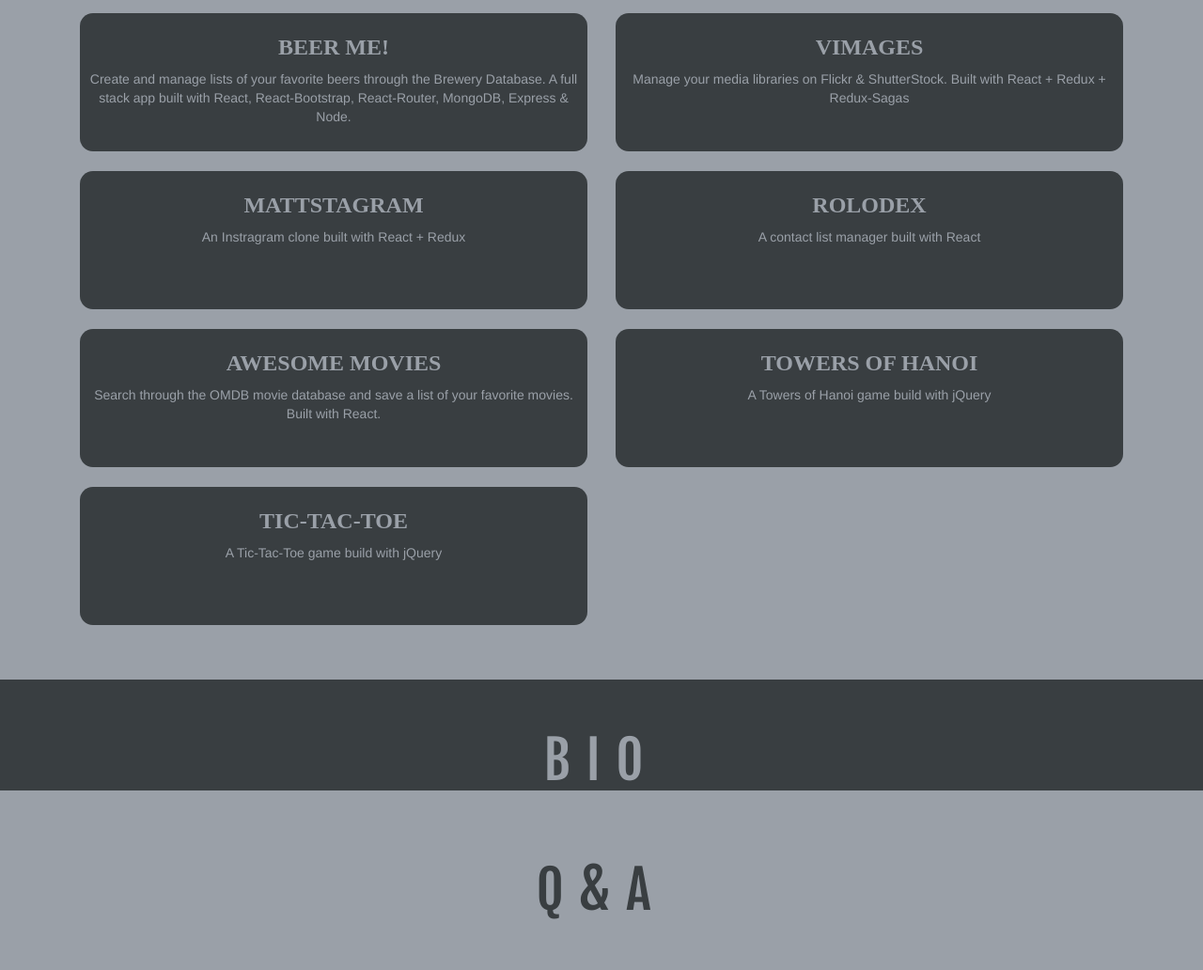
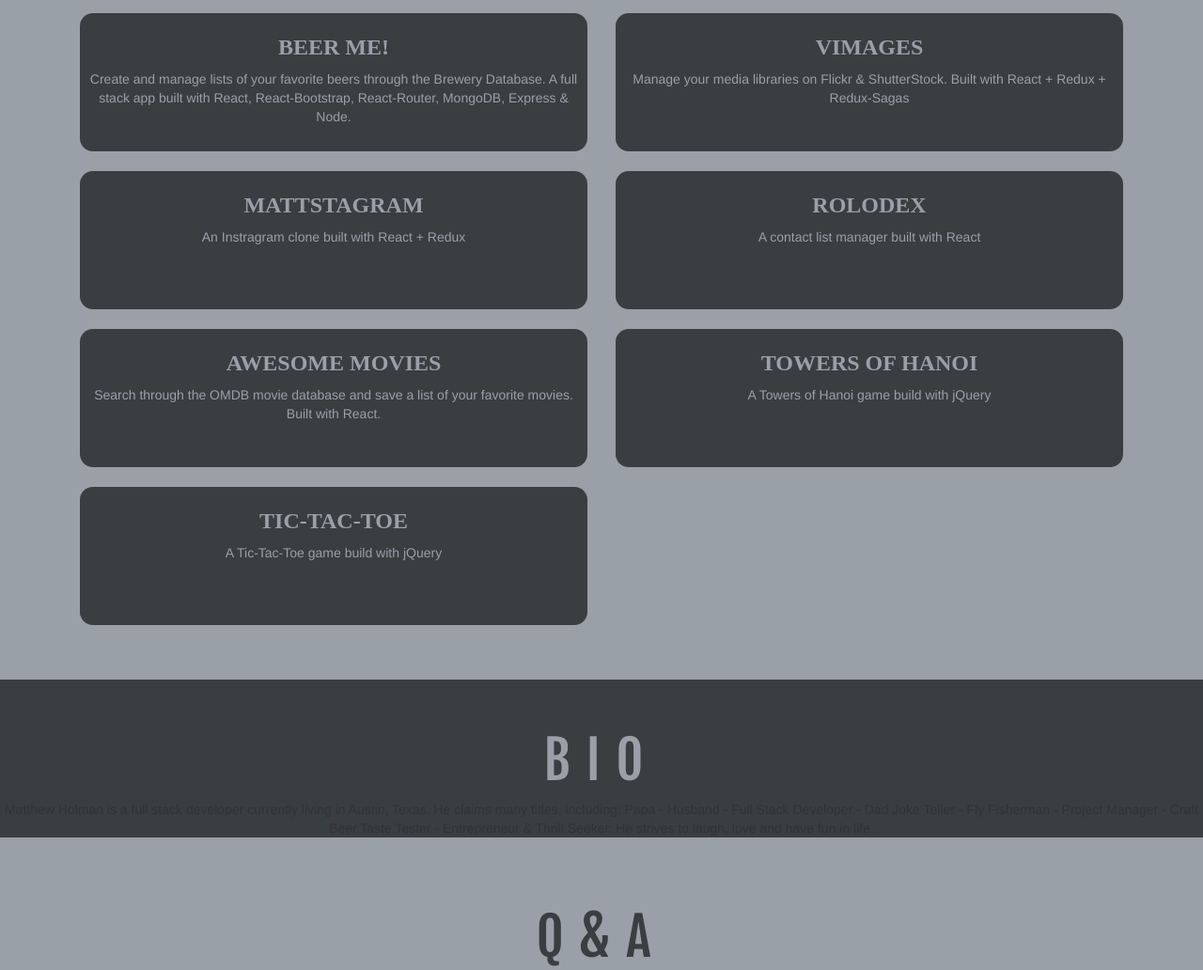
Before and after one commit to mateoholman/mvholman, a plain HTML site: page index.html in a window 1280 px wide. Shown: the part 1603-2635 px from the top of the page at 94% size. Before the commit the page ends 2585 px from the top, so only its background shows below. Drawn offline with nearby package versions, Linux system fonts and the light colour scheme; a web font is replaced by a local one.

Commit message:
Added Bio

```diff
--- a/index.html
+++ b/index.html
@@ -219,6 +219,7 @@
     <!-- Bio ------------------------------------------------------------------>
     <div id="bio">
       <h2>Bio</h2>
+      <p>Matthew Holman is a full stack developer currently living in Austin, Texas. He claims many titles, including: Papa - Husband - Full Stack Developer - Dad Joke Teller - Fly Fisherman - Project Manager - Craft Beer Taste Tester - Entrepreneur & Thrill Seeker. He strives to laugh, love and have fun in life.</p>
     </div>
 
     <!-- Q&A ------------------------------------------------------------>
```
